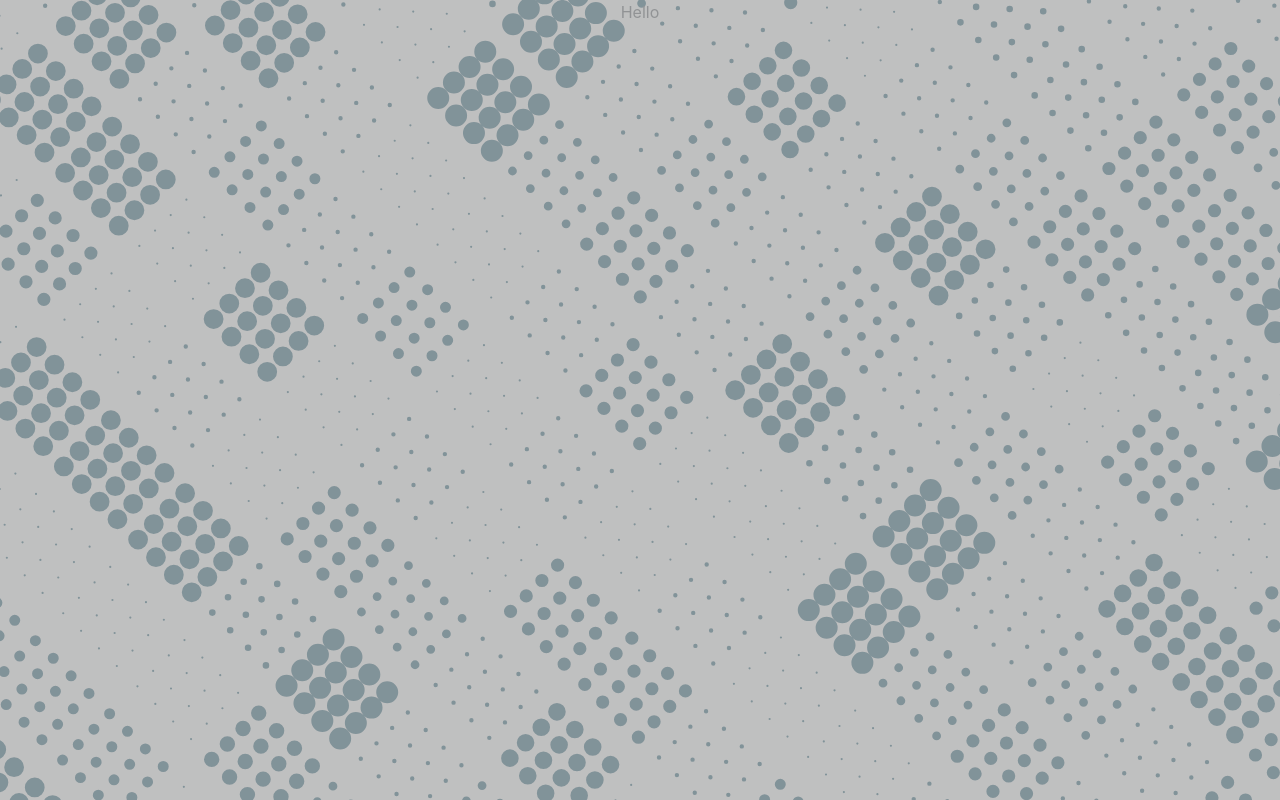
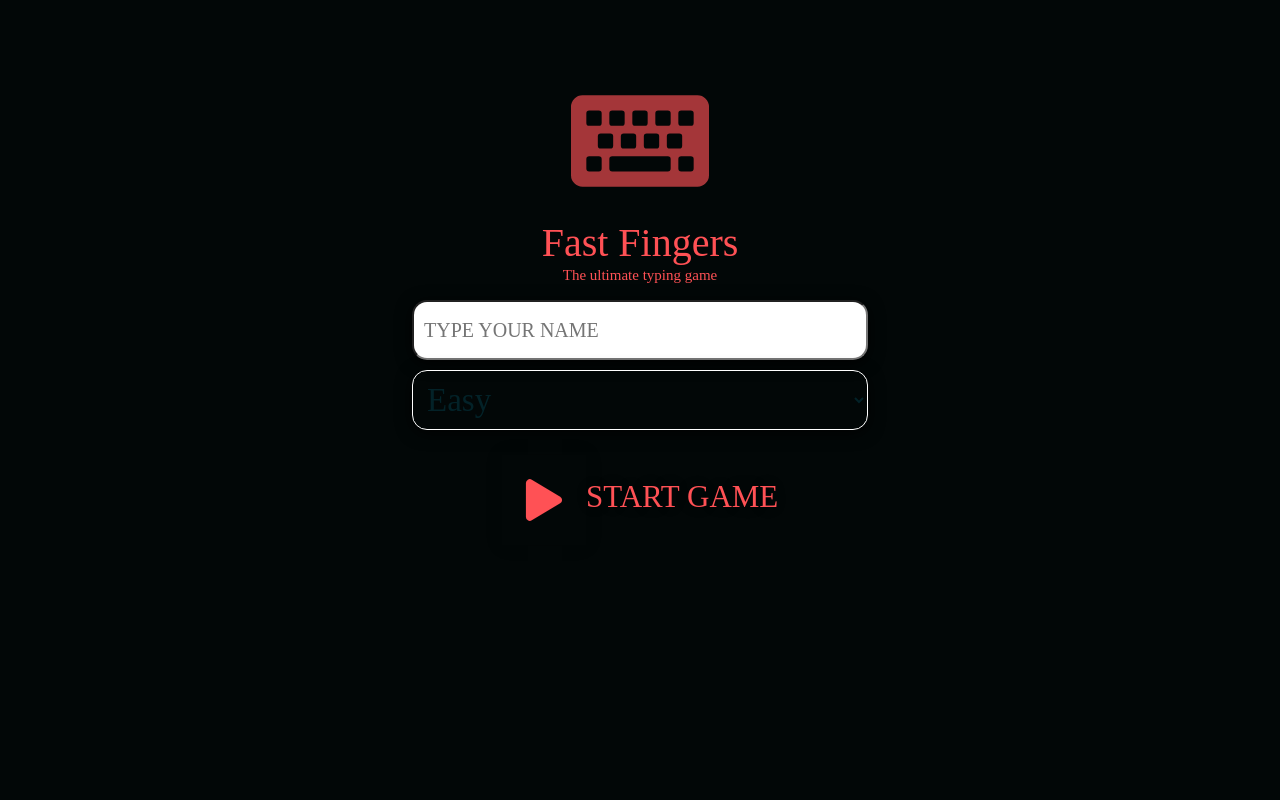
Before and after one commit to pesto-students/fast-fingers-AvijeetDey96, a React (Create React App) app: page / in a window 1280 px wide. Shown: the top 800 px of the page. Built offline with nearby package versions, Linux system fonts and the light colour scheme.

Commit message:
Home screen

```diff
--- a/src/App.js
+++ b/src/App.js
@@ -6,7 +6,6 @@
 function App() {
   return (
     <div className="App">
-
       <HomePage/>
     </div>
   );
--- a/src/components/views/HomePage/Home.css
+++ b/src/components/views/HomePage/Home.css
@@ -1,12 +1,115 @@
-.nex{
-    color: tomato;
-}
+
 .Group-243 {
     width: 100%;
     height: 1080px;
     object-fit: contain;
-    opacity: 0.49;
-    background: url('../../../assets/group-243.png');
+    /* opacity: 0.49; */
+    /* background: url('../../../assets/group-243.png'); */
+    background-color: #020707
+}
 
-background-color:#020707
+.Icon-awesome-keyboard {
+    width: 137.2px;
+    height: 156.1px;
+    /* opacity: 0.64; */
+    background-color: var(--light-red);
+    margin-top: 5%;
+}
+.fast-fingers {
+    width: 396px;
+    height: 81px;
+    font-family: LaserCorpsGradient;
+    font-size: 40px;
+    font-weight: normal;
+    font-stretch: normal;
+    font-style: normal;
+    line-height: 1.2;
+    letter-spacing: normal;
+    text-align: left;
+    color: var(--light-red);
+    text-align:center;
+    color: #ff5155;
   }
+  .ultimate{
+    color: #ff5155;
+  }
+  .className{
+      text-align: center;
+  }
+  .Rectangle-2 {
+    width: 456px;
+    height: 60px;
+    /* opacity: 0.59; */
+    border-radius: 15px;
+    box-shadow: 0 3px 16px 0 rgba(0, 0, 0, 0.8);
+    background-color: #ffffff;
+    font-size: 33px;
+    text-align: left;
+    color: #032228;
+    font-family: Breamcatcher;
+    font-size: 20px;
+    padding-left: 10px;
+    font-weight: normal;
+    font-stretch: normal;
+    font-style: normal;
+    line-height: 1.2;
+    letter-spacing: normal;
+
+  }
+
+  .the-ultimate-typing-game {
+
+    font-family: Gotham;
+    font-size: 15px;
+    font-weight: 500;
+    font-stretch: normal;
+    font-style: normal;
+    line-height: 1.19;
+    letter-spacing: normal;
+    color: #ff5155;
+    text-align: center;
+  }
+  .Rectangle-5 {
+    width: 456px;
+    height: 60px;
+    border-radius: 15px;
+    box-shadow: 0 3px 16px 0 rgba(0, 0, 0, 0.8);
+    border: solid 1px #ffffff;
+    margin-top: 10px;
+    font-size: 33px;
+    background-color: transparent;
+    color: #515353;
+    padding-left: 10px;
+    font-family: Breamcatcher;
+    font-size: 33px;
+    color: #032228;
+  }
+
+  .Rectangle-6 {
+    width: 600px;
+    height: 149px;
+    opacity: 0.59;
+    box-shadow: 0 3px 16px 0 rgba(0, 0, 0, 0.8);
+    background-color: #ffffff;
+  }
+  .start-game {
+     height: 48px;
+    text-shadow: 0 0 16px rgba(0, 0, 0, 0.16);
+    font-family: Gotham;
+    font-size: 31px;
+    font-weight: 500;
+    font-stretch: normal;
+    font-style: normal;
+    line-height: 1.21;
+    letter-spacing: normal;
+    text-align: center;
+    color: #ff5155;
+    cursor: pointer;
+    margin-top: 25px;
+  }
+  .Icon-awesome-play {
+    /* width: 36.2px;
+    height: 41.4px; */
+    box-shadow: 0 0 16px 0 rgba(0, 0, 0, 0.16);
+    background-color: var(--light-red);
+  }
--- a/src/components/views/HomePage/HomePage.js
+++ b/src/components/views/HomePage/HomePage.js
@@ -1,18 +1,30 @@
-import React, { useState } from 'react';
+import React from 'react';
 import './Home.css'
-import bg from '../../../assets/group-243.svg';
-// import path from '../../../assets';
-
-
- const HomePage = () => {
-    return (
-        <div  class="Group-243">
-
-      <p>Hello</p>
-
-
-
-        </div> );
+import keyboard from "../../../assets/keyboard.svg";
+import play from "../../../assets/Icon-awesome-play.svg";
+import useHomeState from '../../../hooks/useHomeState.js'
+const HomePage = () => {
+const [value,handleChange,reset] = useHomeState("")
+const data =(v) =>{
+  console.log('daat',v);
+}
+  return (<div className="Group-243" >
+    <div className="container-fluid" >
+      <div className="row; fast-div"><img src={keyboard} alt="" className="Icon-awesome-keyboard" /></div>
+      <div className="row; fast-div"><span className="fast-fingers"> Fast Fingers</span></div>
+      <div className="row; fast-div"><p className=" the-ultimate-typing-game">The ultimate typing game</p></div>
+      <form onSubmit={handleChange}>
+      <div className="row;fast-div"><input onChange={data(value)}  placeholder="TYPE YOUR NAME" id="name" value={value.name} required  className="Rectangle-2" /></div>
+      <div className="row;fast-div">
+        <select name="mode" value={value.mode} required id="mode" className="Rectangle-5">
+          <option className="Rectangle-6" value="Easy">Easy</option>
+          <option className="Rectangle-6" value="Medium">Medium</option>
+          <option className="Rectangle-6" value="Hard">Hard</option>
+        </select> </div>
+        <div className="row; fast-div" type="submit" >  <p className="start-game"> <img src={play} alt="" className="Icon-awesome-play" />START GAME</p> </div>
+        </form>
+    </div>
+  </div>);
 }
 
 
--- /dev/null
+++ b/src/hooks/useHomeState.js
@@ -0,0 +1,13 @@
+import {useState} from "react"
+export default initialVal =>{
+    const [value,setValue] =useState(initialVal);
+    const handleChange = e =>{
+        console.log(e.target.value);
+        setValue(e.target.value);
+
+    }
+    const reset =() =>{
+        setValue("");
+    };
+    return [value,handleChange,reset];
+};
```
Also changed, not shown: src/assets/Icon-awesome-play.svg (renamed from src/assets/Icon awesome-play.svg).
